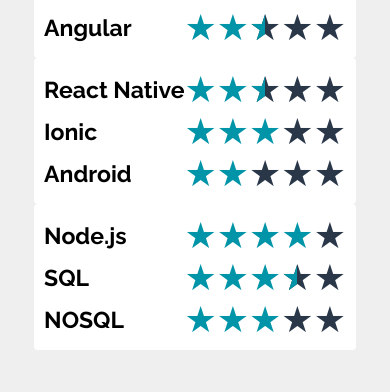
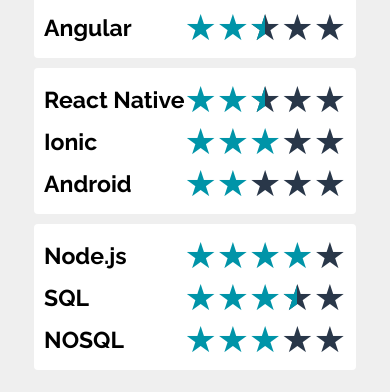
Before and after one commit to welingtonfidelis/portfolio, a Next.js app: page /About in a window 390 px wide. Shown: the part 769-1161 px from the top of the page. Before the commit the page ends 1134 px from the top, so only its background shows below. Built offline with nearby package versions, Linux system fonts and the light colour scheme.

Commit message:
Correção de css na página About

```diff
--- a/pages/styles/about.scss
+++ b/pages/styles/about.scss
@@ -34,8 +34,9 @@
     border-radius: 4px;
     padding: 10px;
     width: 90%;
-    -webkit-animation: slide-in-bck-right 0.6s cubic-bezier(0.250, 0.460, 0.450, 0.940) .5s both;
-    animation: slide-in-bck-right 0.6s cubic-bezier(0.250, 0.460, 0.450, 0.940) .5s both;
+    border: none;
+    -webkit-animation: slide-in-bottom 0.7s cubic-bezier(0.250, 0.460, 0.450, 0.940) both;
+    animation: slide-in-bottom 0.7s cubic-bezier(0.250, 0.460, 0.450, 0.940) both;
 }
 
 #about-card-right .float-card-content {
@@ -68,10 +69,6 @@
     filter: brightness(0.8);
 }
 
-#about-card-right .float-card {
-    border: none;
-}
-
 .float-card svg {
     color: #1b242f;
 }
@@ -94,5 +91,6 @@
 
     #about-card-right .float-card {
         width: 100%;
+        margin-bottom: 10px;
     }
 }
--- a/pages/styles/animation.scss
+++ b/pages/styles/animation.scss
@@ -230,3 +230,27 @@
                 opacity: 1;
         }
 }
+@-webkit-keyframes slide-in-bottom {
+        0% {
+                -webkit-transform: translateY(1000px);
+                transform: translateY(1000px);
+                opacity: 0;
+        }
+        100% {
+                -webkit-transform: translateY(0);
+                transform: translateY(0);
+                opacity: 1;
+        }
+}
+@keyframes slide-in-bottom {
+        0% {
+                -webkit-transform: translateY(1000px);
+                transform: translateY(1000px);
+                opacity: 0;
+        }
+        100% {
+                -webkit-transform: translateY(0);
+                transform: translateY(0);
+                opacity: 1;
+        }
+}
```
